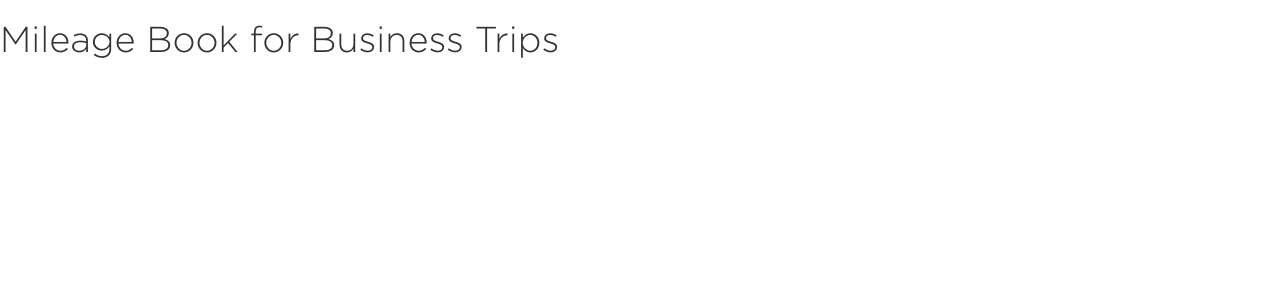
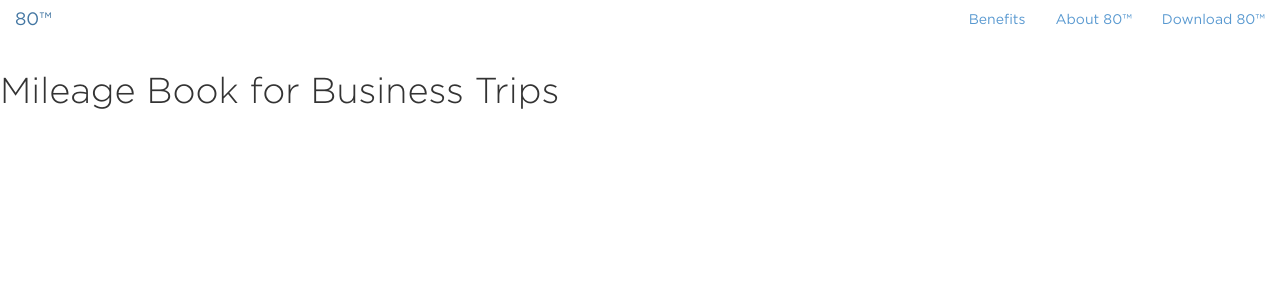
Before and after one commit to geteighty/geteighty.github.io, a Jekyll site: the page built from index.html, in a window 1280 px wide. Shown: the top 300 px of the page. Built offline with Jekyll 4.4.1, drawn with Linux system fonts in a browser that asks for light colours.

Commit message:
Setup header + animation entry

```diff
--- a/_includes/head.html
+++ b/_includes/head.html
@@ -10,6 +10,7 @@
     <link rel="stylesheet" href="{{ "/css/fonts/Gotham.css" | prepend: site.baseurl }}">
     <link rel="stylesheet" href="{{ "/css/bootstrap.min.css" | prepend: site.baseurl }}">
     <link rel="stylesheet" href="{{ "/css/bootstrap-theme.min.css" | prepend: site.baseurl }}">
+    <link rel="stylesheet" href="{{ "/css/animate.css" | prepend: site.baseurl }}">
     <link rel="stylesheet" href="{{ "/css/main.css" | prepend: site.baseurl }}">
 
 </head>
--- a/_includes/header.html
+++ b/_includes/header.html
@@ -1,3 +1,14 @@
-<header class="site-header">
-
+<header class="navbar navbar-static-top eighty-nav animated fadeInDown">
+  <div class="container-fluid">
+    <div class="navbar-header">
+      <a href="/" class="navbar-brand">80™</a>
+    </div>
+    <nav role="navigation">
+      <ul class="unstyled nav navbar-nav navbar-right">
+        <li><a href="#">Benefits</a></li>
+        <li><a href="#">About 80™</a></li>
+        <li><a href="#">Download 80™</a></li>
+      </ul>
+    </nav>
+  </div>
 </header>
--- a/_layouts/default.html
+++ b/_layouts/default.html
@@ -7,10 +7,8 @@
 
     {% include header.html %}
 
-    <div class="page-content">
-      <div class="wrap">
+    <div class="page-wrapper">
       {{ content }}
-      </div>
     </div>
 
     {% include footer.html %}
--- a/css/main.css
+++ b/css/main.css
@@ -1,7 +1,14 @@
-@font-face {
-  font-family: Gotham;
-  font-weight: normal;
-  font-style: normal;
-  font-variant: normal;
-  src: url("fonts/GothamBook.otf") format("opentype");
+.eighty-nav {
+  -webkit-animation-delay: 4s;
+  animation-delay: 4s;
 }
+
+.eighty-nav nav li > a:hover, .eighty-nav nav li > a:focus {
+  text-decoration: none;
+  background-color: transparent;
+}
+
+.animated.animated-2s {
+  -webkit-animation-duration: 2s;
+  animation-duration: 2s;
+}
```
